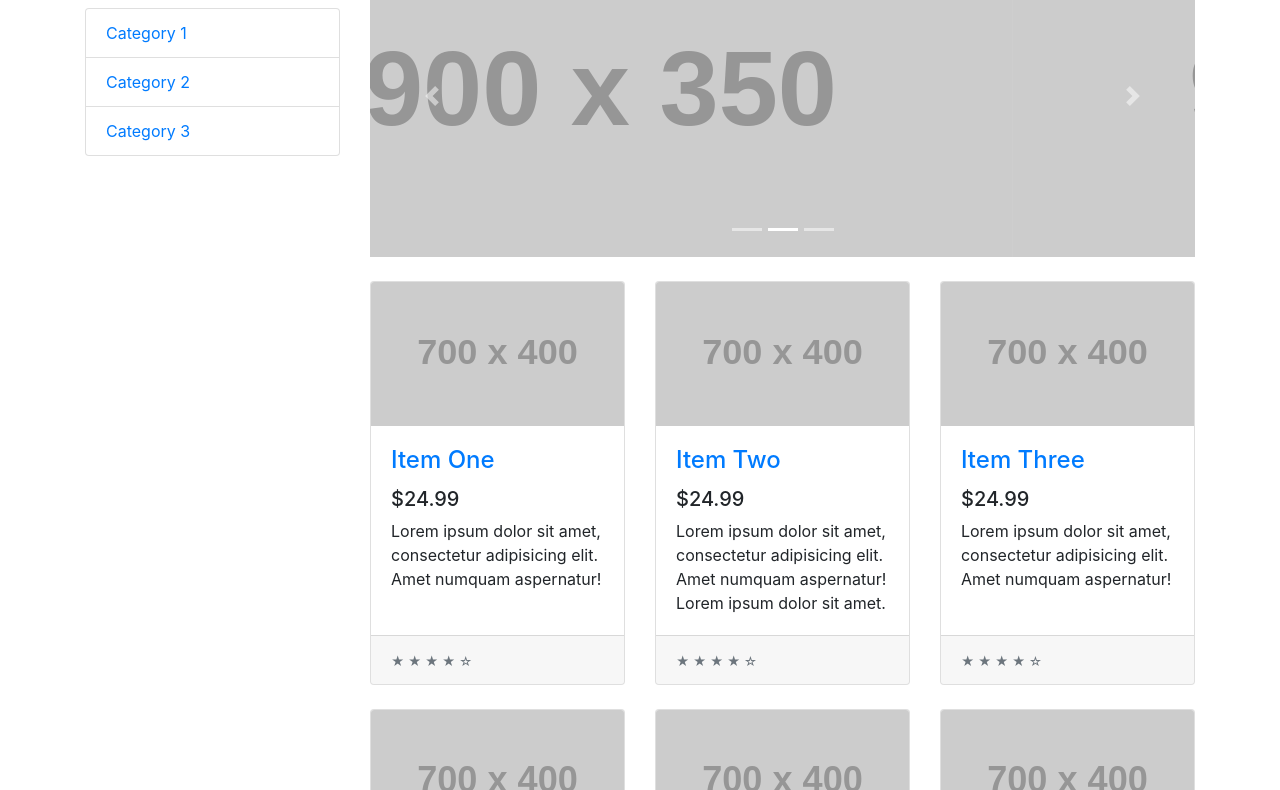
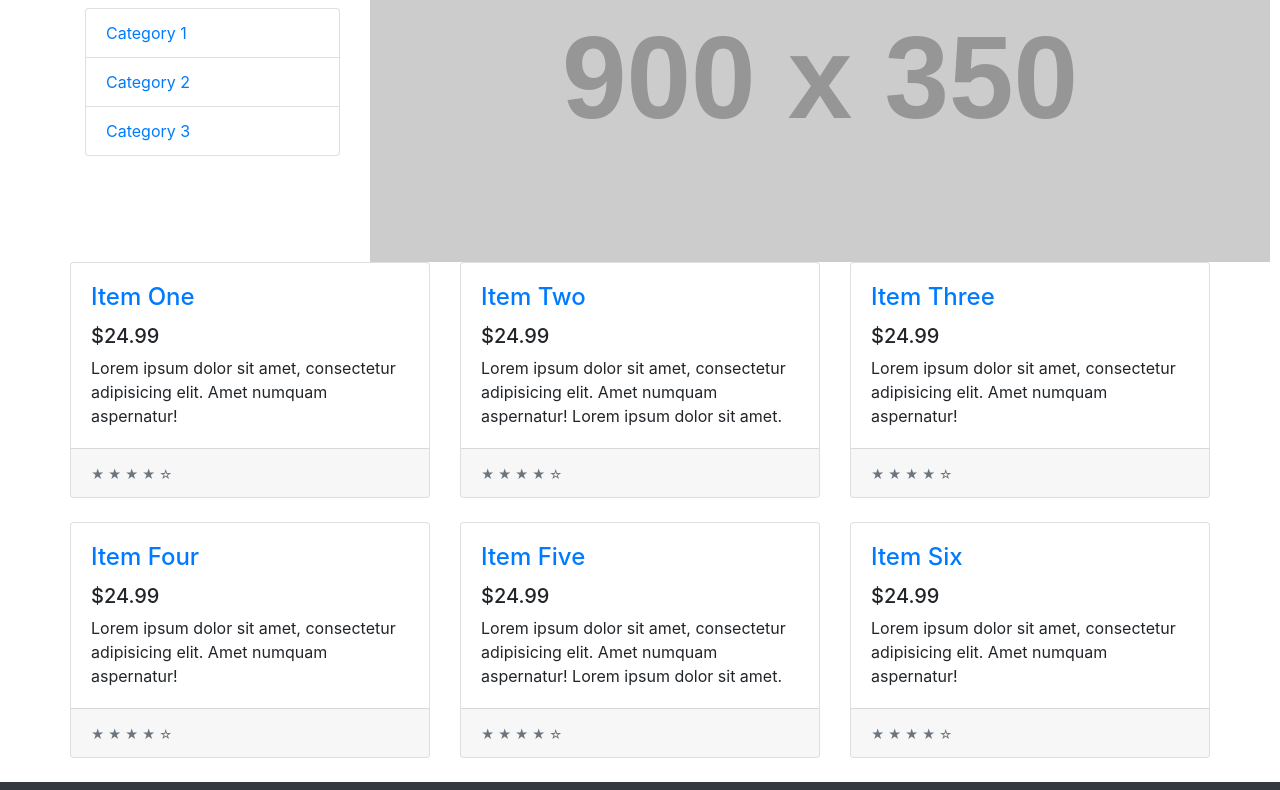
Before and after one commit to tomica95/Tomicom, a website: page index.html in a window 1280 px wide. Shown: the part 144-934 px from the top of the page. Drawn offline with nearby package versions, Linux system fonts and the light colour scheme; placeholder pictures from the web are drawn by us.

Commit message:
Slide Show

```diff
--- a/css/shop-homepage.css
+++ b/css/shop-homepage.css
@@ -13,3 +13,15 @@ body {
     padding-top: 56px;
   }
 }
+
+  img{
+
+    display:none;
+
+  }
+
+.aktivna{
+
+  display:block;
+
+}
--- a/index.html
+++ b/index.html
@@ -13,6 +13,10 @@
 
     <!-- Custom styles for this template -->
     <link href="css/shop-homepage.css" rel="stylesheet">
+
+    <!-- Script for jquery-->
+    <script src="https://ajax.googleapis.com/ajax/libs/jquery/3.2.1/jquery.min.js">
+</script>
 
   </head>
 
@@ -39,7 +43,7 @@
               <a class="nav-link" href="#">Usluge</a>
             </li>
             <li class="nav-item">
-              <a class="nav-link" href="contact.html">Kontakt</a>
+              <a class="nav-link" href="contact.html">Contact</a>
             </li>
           </ul>
         </div>
@@ -63,33 +67,12 @@
         </div>
         <!-- /.col-lg-3 -->
 
-        <div class="col-lg-9">
+        <div class="col-lg-9" id="slajder">
 
-          <div id="carouselExampleIndicators" class="carousel slide my-4" data-ride="carousel">
-            <ol class="carousel-indicators">
-              <li data-target="#carouselExampleIndicators" data-slide-to="0" class="active"></li>
-              <li data-target="#carouselExampleIndicators" data-slide-to="1"></li>
-              <li data-target="#carouselExampleIndicators" data-slide-to="2"></li>
-            </ol>
-            <div class="carousel-inner" role="listbox">
-              <div class="carousel-item active">
-                <img class="d-block img-fluid" src="http://placehold.it/900x350" alt="First slide">
-              </div>
-              <div class="carousel-item">
-                <img class="d-block img-fluid" src="http://placehold.it/900x350" alt="Second slide">
-              </div>
-              <div class="carousel-item">
-                <img class="d-block img-fluid" src="http://placehold.it/900x350" alt="Third slide">
-              </div>
-            </div>
-            <a class="carousel-control-prev" href="#carouselExampleIndicators" role="button" data-slide="prev">
-              <span class="carousel-control-prev-icon" aria-hidden="true"></span>
-              <span class="sr-only">Previous</span>
-            </a>
-            <a class="carousel-control-next" href="#carouselExampleIndicators" role="button" data-slide="next">
-              <span class="carousel-control-next-icon" aria-hidden="true"></span>
-              <span class="sr-only">Next</span>
-            </a>
+          <img src="http://placehold.it/900x350" class="aktivna">
+          <img src="http://placehold.it/900x350">
+          <img src="http://placehold.it/900x350">
+
           </div>
 
           <div class="row">
@@ -213,6 +196,8 @@
     <!-- Bootstrap core JavaScript -->
     <script src="vendor/jquery/jquery.min.js"></script>
     <script src="vendor/bootstrap/js/bootstrap.bundle.min.js"></script>
+    <script src="js/jquery.js"></script>
+    <script src="js/main.js"></script>
 
   </body>
 
--- /dev/null
+++ b/js/jquery.js
@@ -0,0 +1,21 @@
+$(document).ready(function(){
+
+    slideShow();
+
+
+});
+
+function slideShow(){
+
+    var temporary = $('#slajder .aktivna');
+
+    var next = temporary.next().length ? temporary.next() :
+    temporary.parent().children(':first');
+
+    temporary.removeClass('aktivna');
+
+    next.addClass('aktivna');
+
+    setTimeout(slideShow, 3000);
+
+}
```
